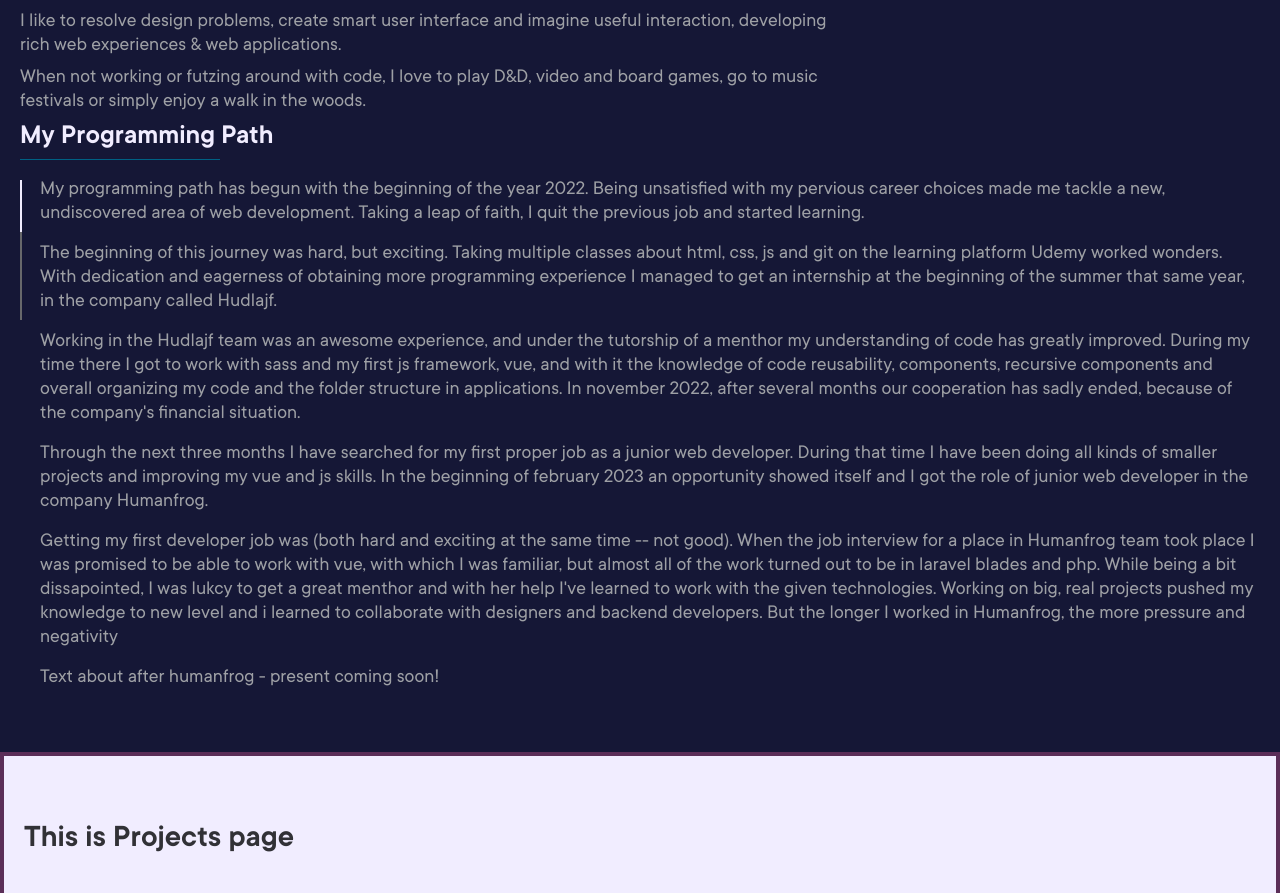
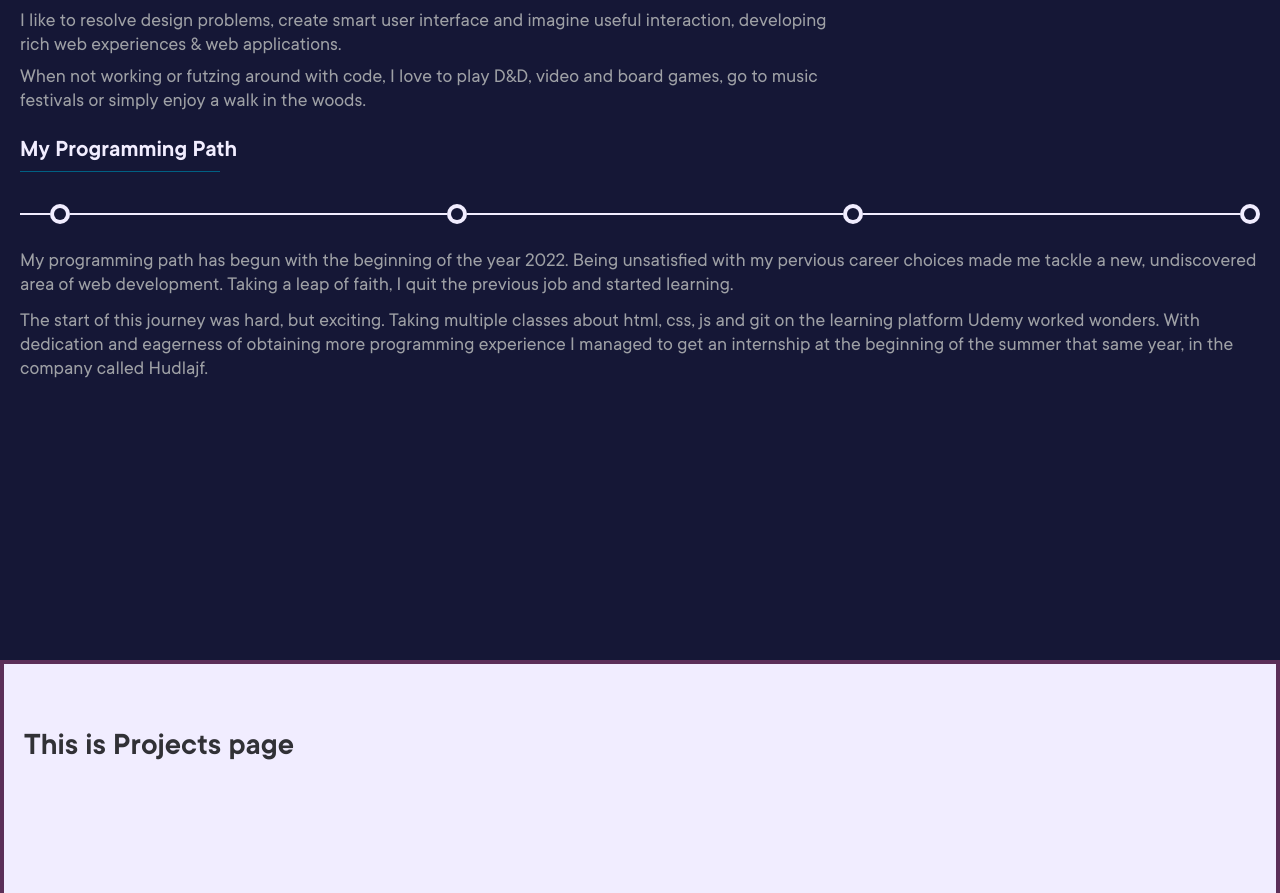
Before and after one commit to majdrab/majdrab.github.io, a Vue app: page / in a window 1280 px wide. Shown: the part 940-1833 px from the top of the page. Built offline with nearby package versions, Linux system fonts and the light colour scheme.

Commit message:
feat: create block component aboutTimeline and data for displays

```diff
--- /dev/null
+++ b/src/components/blocks/about/about_timeline/AboutTimeline.vue
@@ -0,0 +1,62 @@
+<script setup>
+import { ref, onMounted } from "vue";
+
+import aboutTimelineData from '@/data/aboutTimelineData.json';
+// import TheWelcome from '../components/TheWelcome.vue'
+
+const timelineDisplayId = ref(0)
+
+function setDisplayId(id) {
+  timelineDisplayId.value = id
+  console.log(timelineDisplayId.value)
+}
+onMounted(() => {
+
+})
+
+</script>
+
+<template>
+  <div class="about-timeline">
+    <div class="about-timeline__line">
+      <div class="h-[2px] w-[30px] flex-none bg-gray-100"></div>
+      <button @click="setDisplayId(0)" class="flex items-center justify-center flex-none h-5 w-5 rounded-full bg-gray-100">
+        <div class="h-3 w-3 rounded-full bg-primary"></div>
+      </button>
+      <div class="h-[2px] flex-1 bg-gray-100"></div>
+      <button @click="setDisplayId(1)" class="flex items-center justify-center flex-none h-5 w-5 rounded-full bg-gray-100">
+        <div class="h-3 w-3 rounded-full bg-primary"></div>
+      </button>
+      <div class="h-[2px] flex-1 bg-gray-100"></div>
+      <button @click="setDisplayId(2)" class="flex items-center justify-center flex-none h-5 w-5 rounded-full bg-gray-100">
+        <div class="h-3 w-3 rounded-full bg-primary"></div>
+      </button>
+      <div class="h-[2px] flex-1 bg-gray-100"></div>
+      <button @click="setDisplayId(3)" class="flex items-center justify-center flex-none h-5 w-5 rounded-full bg-gray-100">
+        <div class="h-3 w-3 rounded-full bg-primary"></div>
+      </button>
+    </div>
+    <div class="">
+      <div v-for="singleDisplay in aboutTimelineData" :key="singleDisplay.id" class="mb-3">
+        <div v-if="singleDisplay.id === timelineDisplayId">
+          <p v-for="(text, index) in singleDisplay.text" :key="index" class="pb-3">{{ text }}</p>
+        </div>
+      </div>
+    </div>
+  </div>
+
+</template>
+
+<style scoped>
+.about-timeline {
+  .about-timeline__line {
+    @apply flex items-center relative py-6;
+    [class^="about-path__"]:not(.about-path__timeline) {
+      @apply relative py-2;
+      /* > p {
+        @apply pl-5;
+      } */
+    }
+  }
+}
+</style>
--- /dev/null
+++ b/src/data/aboutTimelineData.json
@@ -0,0 +1,40 @@
+[
+  {
+    "id": 0,
+    "title": "The Beginning",
+    "time": "january 2022",
+    "text": [
+      "My programming path has begun with the beginning of the year 2022. Being unsatisfied with my pervious career choices made me tackle a new, undiscovered area of web development. Taking a leap of faith, I quit the previous job and started learning.",
+      "The start of this journey was hard, but exciting. Taking multiple classes about html, css, js and git on the learning platform Udemy worked wonders. With dedication and eagerness of obtaining more programming experience I managed to get an internship at the beginning of the summer that same year, in the company called Hudlajf."
+    ],
+    "knowledge": ["html", "css", "js", "git"]
+  },
+  {
+    "id": 1,
+    "title": "Hudlajf",
+    "time": "june 2022",
+    "text": [
+      "Working in the Hudlajf team was an awesome experience, and under the tutorship of a menthor my understanding of code has greatly improved. During my time there I got to work with sass and my first js framework, vue, and with it the knowledge of code reusability, components, recursive components, overall organization of my code and the folder structure in applications.",
+      "In november 2022, after several months our cooperation has sadly ended, because of the company's financial situation. For the next three months I have searched for my first proper job as a junior web developer and worked on improving my vue and js skills."
+    ],
+    "knowledge": ["sass", "vue", "js", "git"]
+  },
+  {
+    "id": 2,
+    "title": "Humanfrog",
+    "time": "february 2023",
+    "text": [
+      "In the beginning of february 2023 an opportunity showed itself and I got the role of junior web developer in the company Humanfrog.",
+      "Getting my first developer job was great and educational. While I was promised to be able to work with vue, which I was familiar with, I have worked mostly in laravel blades and php. Not being sure how I felt about it, I was lukcy to get a great menthor and with her help I've learned to work with the given technologies. Working on big, real projects pushed my knowledge to new level and I learned to collaborate with designers and backend developers. Near the end of the year 2023 we started using tailwind on new projects, which I grew to like a lot.",
+      "Sadly as the time passed, I started to feel that, for multiple reasons, I could not proceed to work in Humanfrog, and resigned in february 2024."
+    ],
+    "knowledge": ["laravelBlade", "php", "tailwind", "js", "git"]
+  },
+  {
+    "id": 3,
+    "title": "Present",
+    "time": "february 2024",
+    "text": ["Text about after humanfrog - present coming soon!"],
+    "knowledge": ["vue", "tailwind", "gsap", "git"]
+  }
+]
--- a/src/views/AboutView.vue
+++ b/src/views/AboutView.vue
@@ -1,4 +1,6 @@
 <script setup>
+import AboutTimeline from '../components/blocks/about/about_timeline/AboutTimeline.vue';
+
 // import TheWelcome from '../components/TheWelcome.vue'
 </script>
 
@@ -36,28 +38,9 @@
       </div>
     </BaseContainer>
     <BaseContainer class="about-path">
-      <h2 class="text-gray-100">My Programming Path</h2>
+      <h3 class="text-gray-100">My Programming Path</h3>
       <div class="h-[1px] w-[200px] bg-green-400 my-2"></div>
-      <div class="about-path--before">
-        <p class="">My programming path has begun with the beginning of the year 2022. Being unsatisfied with my pervious career choices made me tackle a new, undiscovered area of web development. Taking a leap of faith, I quit the previous job and started learning.</p>
-        <div class="absolute left-0 bottom-0 w-[2px] h-[calc(100%-12px)] bg-gray-100"></div>
-      </div>
-      <div class="about-path--beginning">
-        <p class="">The beginning of this journey was hard, but exciting. Taking multiple classes about html, css, js and git on the learning platform Udemy worked wonders. With dedication and eagerness of obtaining more programming experience I managed to get an internship at the beginning of the summer that same year, in the company called Hudlajf.</p>
-        <div class="absolute left-0 bottom-0 w-[2px] h-full bg-gray-400"></div>
-      </div>
-      <div class="about-path--hudlajf">
-        <p class="">Working in the Hudlajf team was an awesome experience, and under the tutorship of a menthor my understanding of code has greatly improved. During my time there I got to work with sass and my first js framework, vue, and with it the knowledge of code reusability, components, recursive components and overall organizing my code and the folder structure in applications. In november 2022, after several months our cooperation has sadly ended, because of the company's financial situation.</p>
-      </div>
-      <div class="about-path--jobhunt">
-        <p class="">Through the next three months I have searched for my first proper job as a junior web developer. During that time I have been doing all kinds of smaller projects and improving my vue and js skills. In the beginning of february 2023 an opportunity showed itself and I got the role of junior web developer in the company Humanfrog.</p>
-      </div>
-      <div class="about-path--humanfrog">
-        <p class="">Getting my first developer job was (both hard and exciting at the same time -- not good). When the job interview for a place in Humanfrog team took place I was promised to be able to work with vue, with which I was familiar, but almost all of the work turned out to be in laravel blades and php. While being a bit dissapointed, I was lukcy to get a great menthor and with her help I've learned to work with the given technologies. Working on big, real projects pushed my knowledge to new level and i learned to collaborate with designers and backend developers. But the longer I worked in Humanfrog, the more pressure and negativity </p>
-      </div>
-      <div class="about-path--present">
-        <p class="">Text about after humanfrog - present coming soon!</p>
-      </div>
+      <AboutTimeline />
     </BaseContainer>
   </div>
 </template>
@@ -69,12 +52,19 @@
 .about-intro,
 .about-path {
   @apply text-gray-300;
-  [class^="about-path--"] {
+}
+.about-intro {
+  @apply pb-4;
+}
+.about-path {
+  .about-path__timeline {
+    @apply flex items-center relative py-6;
+  }
+  [class^="about-path__"]:not(.about-path__timeline) {
     @apply relative py-2;
-    > p {
+    /* > p {
       @apply pl-5;
-
-    }
+    } */
   }
 }
 </style>
```
